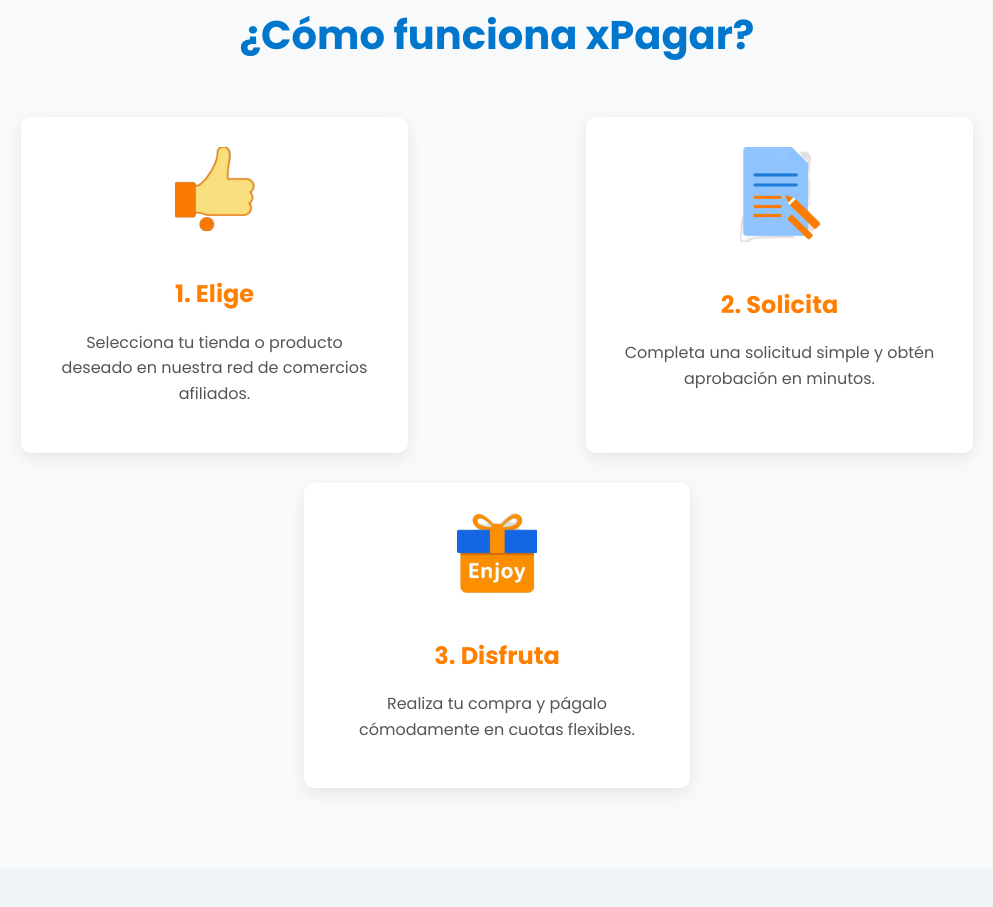
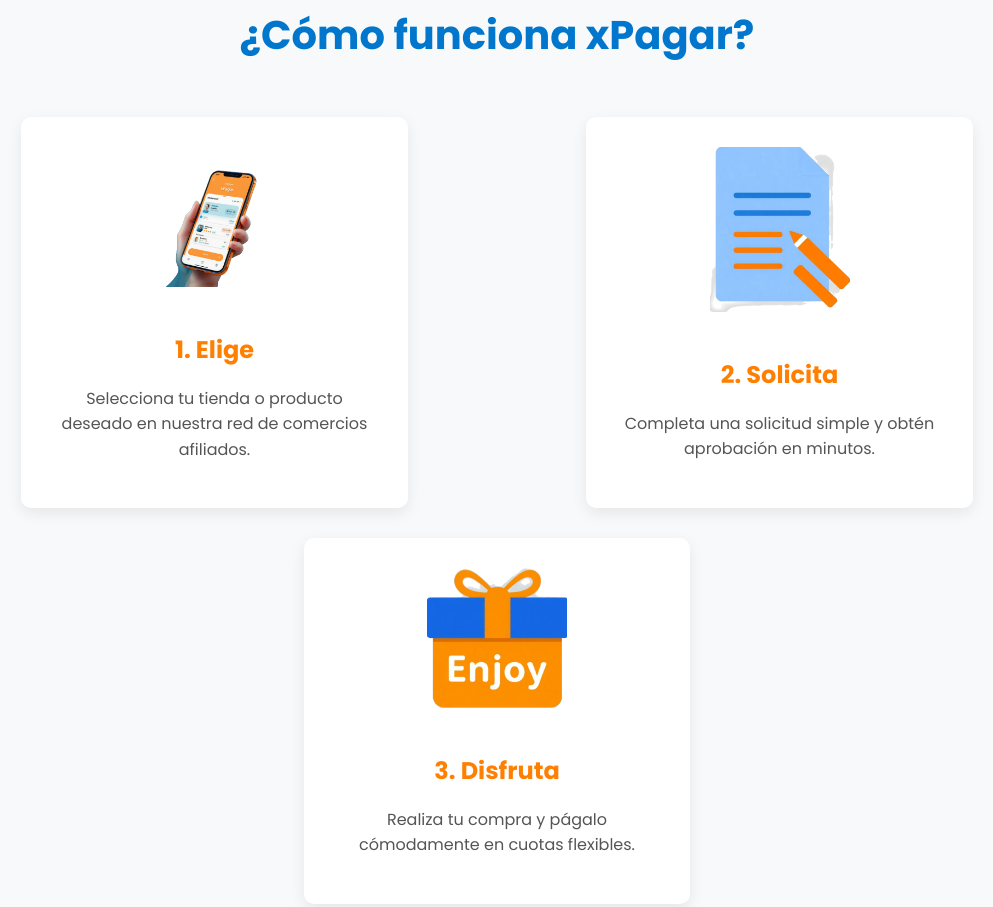
Before and after one commit to daniv096/xpagar, a plain HTML site: page index.html in a window 1280 px wide. Shown: the part 770-1677 px from the top of the page, without its empty margins (143-1136 px from the left). Drawn offline with nearby package versions, Linux system fonts and the light colour scheme.

Commit message:
Nuevas imagenes de  paginaa

```diff
--- a/index.html
+++ b/index.html
@@ -105,7 +105,7 @@
             <h2>¿Cómo funciona xPagar?</h2>
             <div class="steps">
                 <div class="step">
-                    <img src="step1.png" alt="Elige tu tienda">
+                    <img src="mano_app.png" alt="Elige tu tienda">
                     <h3>1. Elige</h3>
                     <p>Selecciona tu tienda o producto deseado en nuestra red de comercios afiliados.</p>
                 </div>
@@ -223,7 +223,7 @@
 
     <footer id="contacto">
         <div class="container">
-            <p>&copy; 2024 xPagar. Todos los derechos reservados.</p>
+            <p>&copy; 2025 xPagar. Todos los derechos reservados.</p>
             <ul>
                 <li><a href="#">Términos y Condiciones</a></li>
                 <li><a href="#">Política de Privacidad</a></li>
--- a/style.css
+++ b/style.css
@@ -351,7 +351,7 @@ body {
 }
 
 .step img {
-    max-width: 80px; /* Ajustar tamaño según los íconos finales */
+    max-width: 140px; /* Ajustar tamaño según los íconos finales */
     height: auto;
     margin-bottom: 20px;
 }
```
Also changed, not shown: 2025-05-11 - Desarrollo.png (added), mano_app.png (added).
